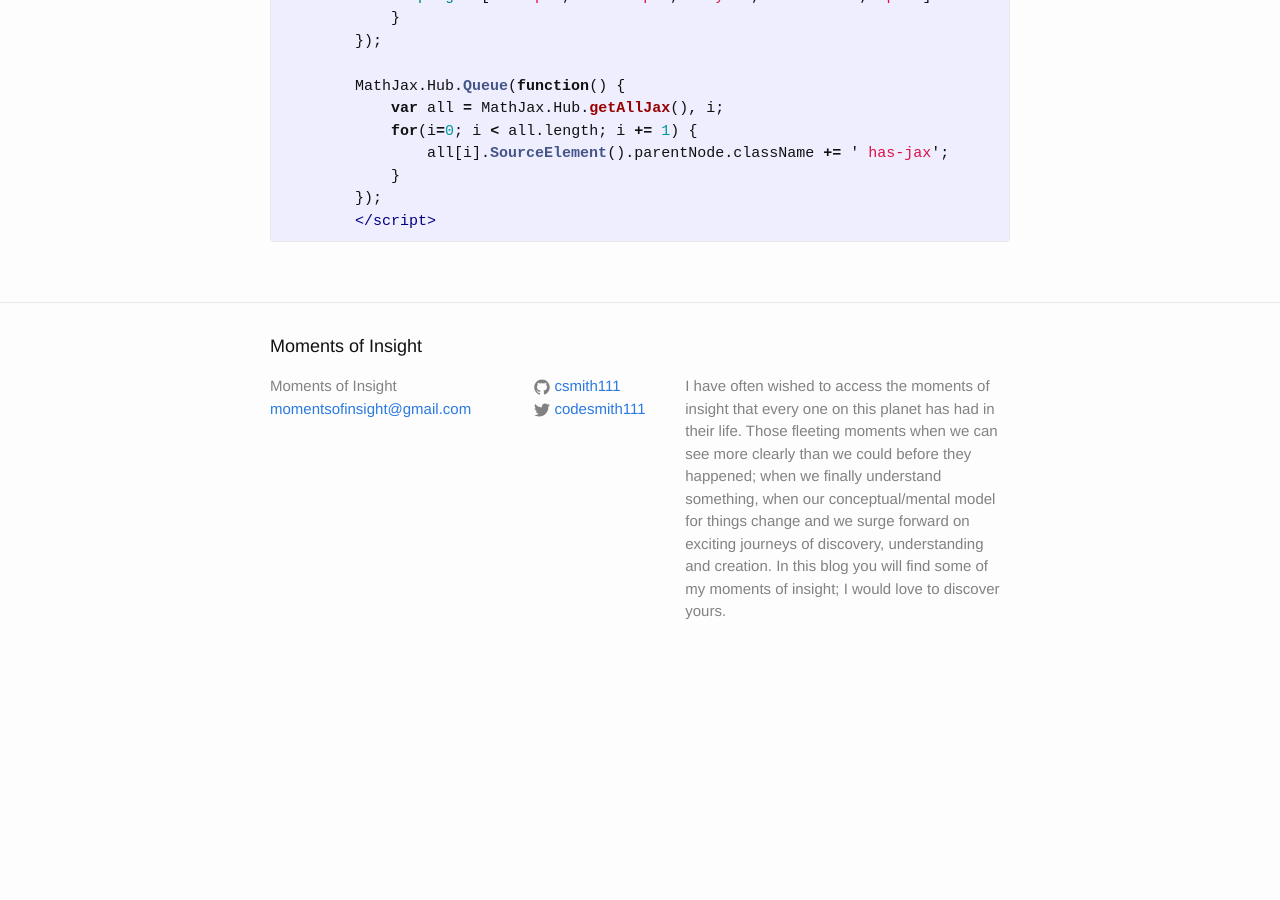
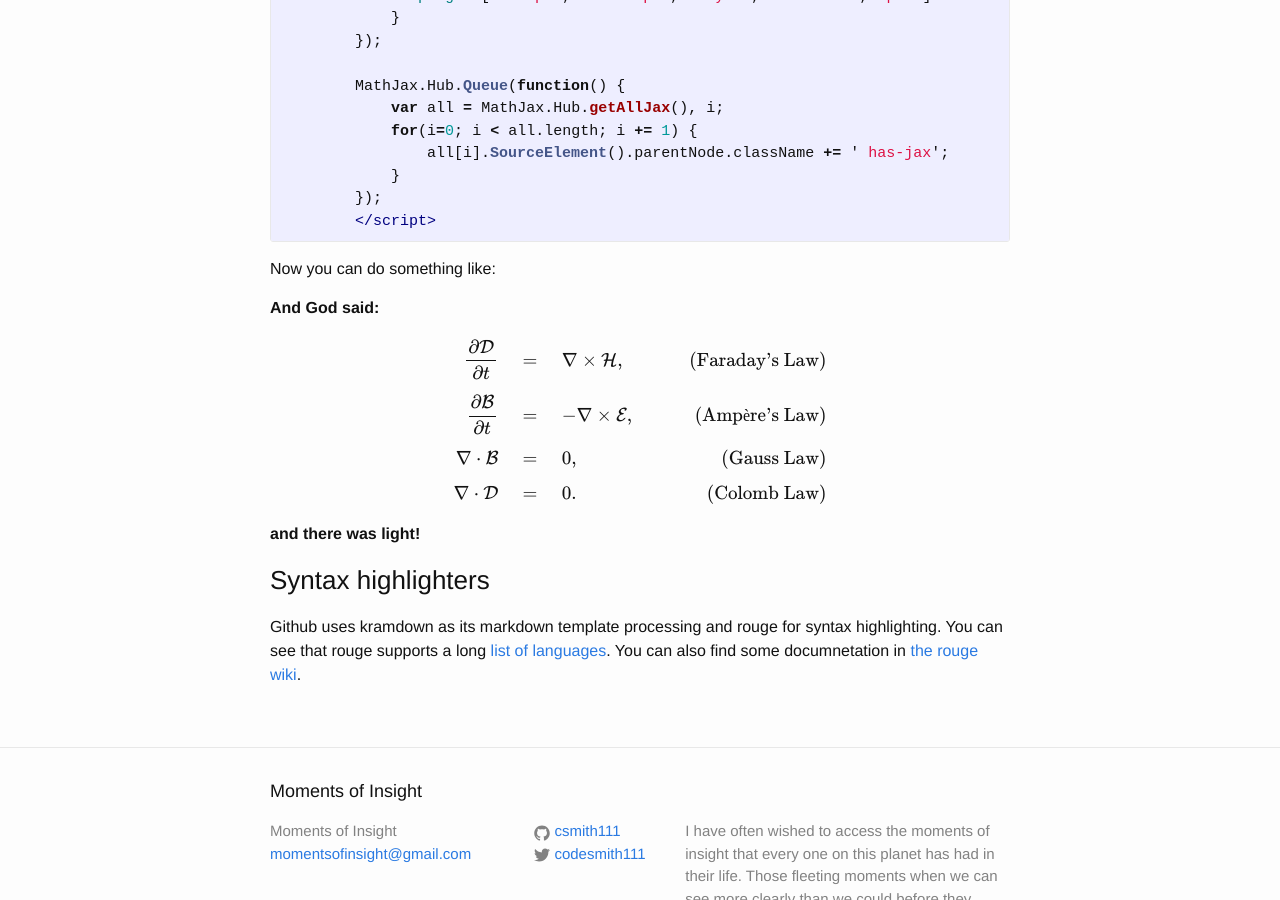
Before and after one commit to csmith111/csmith111.github.io, a Jekyll site: the page built from _posts/2016-02-05-welcome-to-jekyll.markdown, in a window 1280 px wide and 900 px high, scrolled down 5583 px. Built offline with Jekyll 4.4.1, drawn with Linux system fonts in a browser that asks for light colours; formulas are drawn with MathJax 3; before the commit the page ends 6266 px from its top, so only the background shows below that.

Commit message:
update on MathJax setup

```diff
--- a/_posts/2016-02-05-welcome-to-jekyll.markdown
+++ b/_posts/2016-02-05-welcome-to-jekyll.markdown
@@ -246,6 +246,26 @@ Anyway all I did was include the following in my post.html file in the `_layouts
         </script>
 {% endhighlight %}
 
+Now you can do something like:
+
+**And God said:**
+
+$$
+\begin{equation}
+\begin{aligned}
+\frac{\partial\mathcal{D}}{\partial t} \quad & = \quad \nabla\times\mathcal{H},   & \quad \text{(Faraday's Law)} \\[5pt]
+\frac{\partial\mathcal{B}}{\partial t} \quad & = \quad -\nabla\times\mathcal{E},  & \quad \text{(Ampère's Law)}   \\[5pt]
+\nabla\cdot\mathcal{B}                 \quad & = \quad 0,                         & \quad \text{(Gauss Law)}   \\[5pt]
+\nabla\cdot\mathcal{D}                 \quad & = \quad 0.                         & \quad \text{(Colomb Law)}
+\end{aligned}
+\end{equation}
+$$
+
+**and there was light!**
+
+### Syntax highlighters
+Github uses kramdown as its markdown template processing and rouge for syntax highlighting. You can see that rouge supports a long [list of languages][Rouge examples]. You can also find some documnetation in [the rouge wiki][Rouge].
+
 [Jekyll-and-Pages]: https://help.github.com/articles/using-jekyll-with-pages/
 [github-pages-doc]: https://pages.github.com/
 [github-pages-help]: https://help.github.com/categories/github-pages-basics/
@@ -260,3 +280,5 @@ Anyway all I did was include the following in my post.html file in the `_layouts
 [cwoebker]:http://cwoebker.com/posts/latex-math-magic
 [JekyllMathJax]:http://jekyllrb.com/docs/extras/#math-support
 [GastonSanchez]:http://gastonsanchez.com/opinion/2014/02/16/Mathjax-with-jekyll/
+[Rouge]:https://github.com/jneen/rouge/wiki
+[Rouge Examples]:http://rouge.jayferd.us/demo
```
